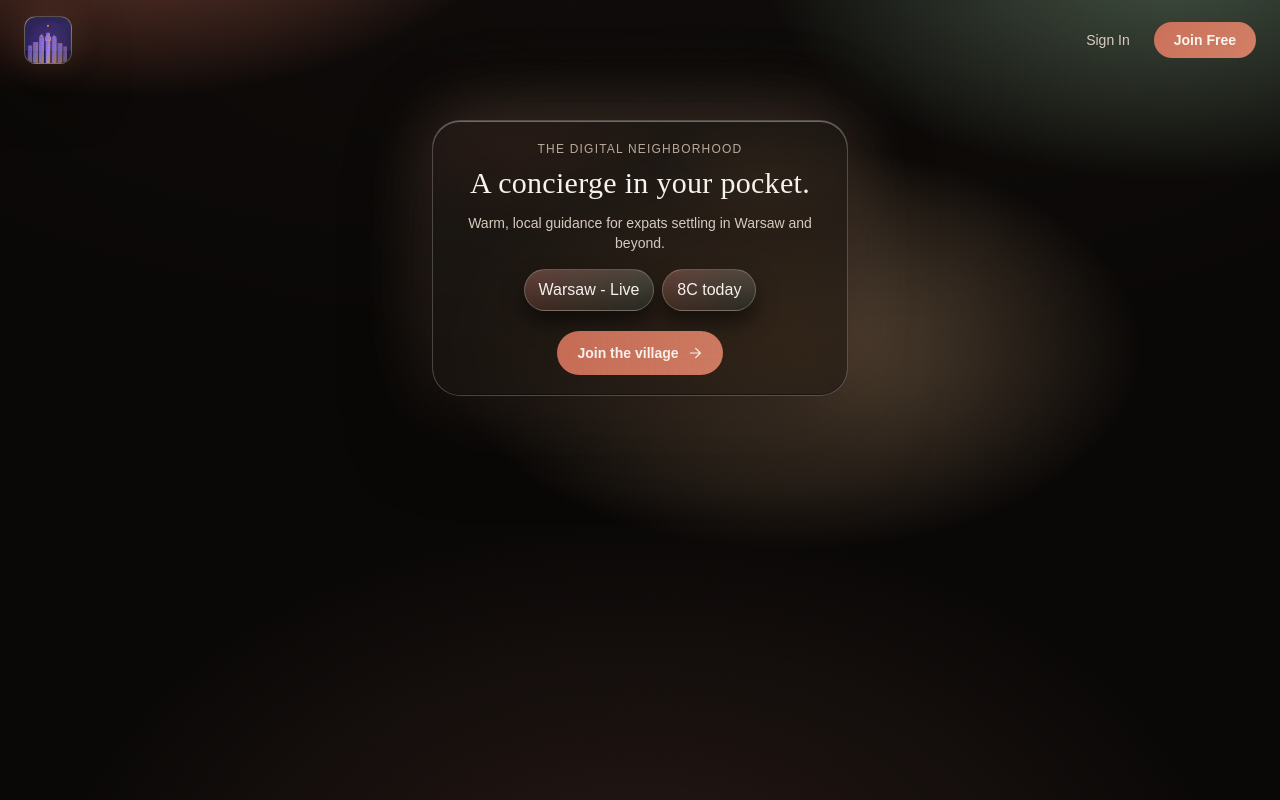
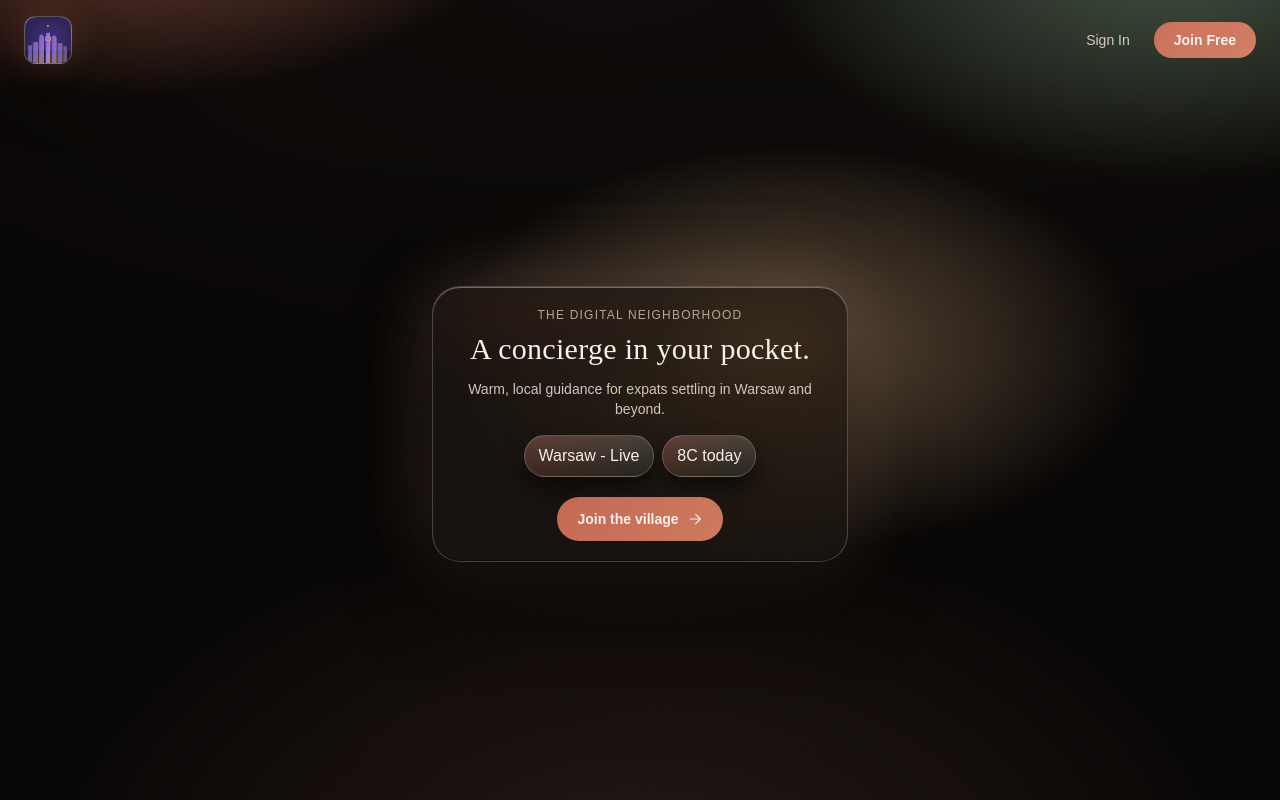
Before and after one commit to Drexld/expat-village, a React (Vite) app: page /signup in a window 1280 px wide. Built offline with nearby package versions, Linux system fonts and the light colour scheme; no server answers.

Commit message:
Fix signup teaser layout: centered hero card, top bar on signup, proper modal overlay, and hide bottom nav on logged-out root

```diff
--- a/src/index.css
+++ b/src/index.css
@@ -103,7 +103,6 @@
 }
 
 .prism-backdrop > * {
-  position: relative;
   z-index: 1;
 }
 
--- a/src/pages/SignupTeaser.jsx
+++ b/src/pages/SignupTeaser.jsx
@@ -79,8 +79,8 @@ function SignupTeaser() {
           </div>
         </header>
 
-        <main className="pt-20 md:pt-24">
-          <section className="hero-card texture-layer texture-paper texture-amber text-center motion-rise glass-sheen">
+        <main className="pt-20 md:pt-24 min-h-[calc(100vh-5rem)] md:min-h-[calc(100vh-6rem)] flex items-center justify-center">
+          <section className="hero-card texture-layer texture-paper texture-amber text-center motion-rise glass-sheen w-full">
             <p className="text-xs uppercase tracking-widest text-terra-taupe">The Digital Neighborhood</p>
             <h1 className="text-3xl font-display text-terra-ink mt-2">
               A concierge in your pocket.
```
